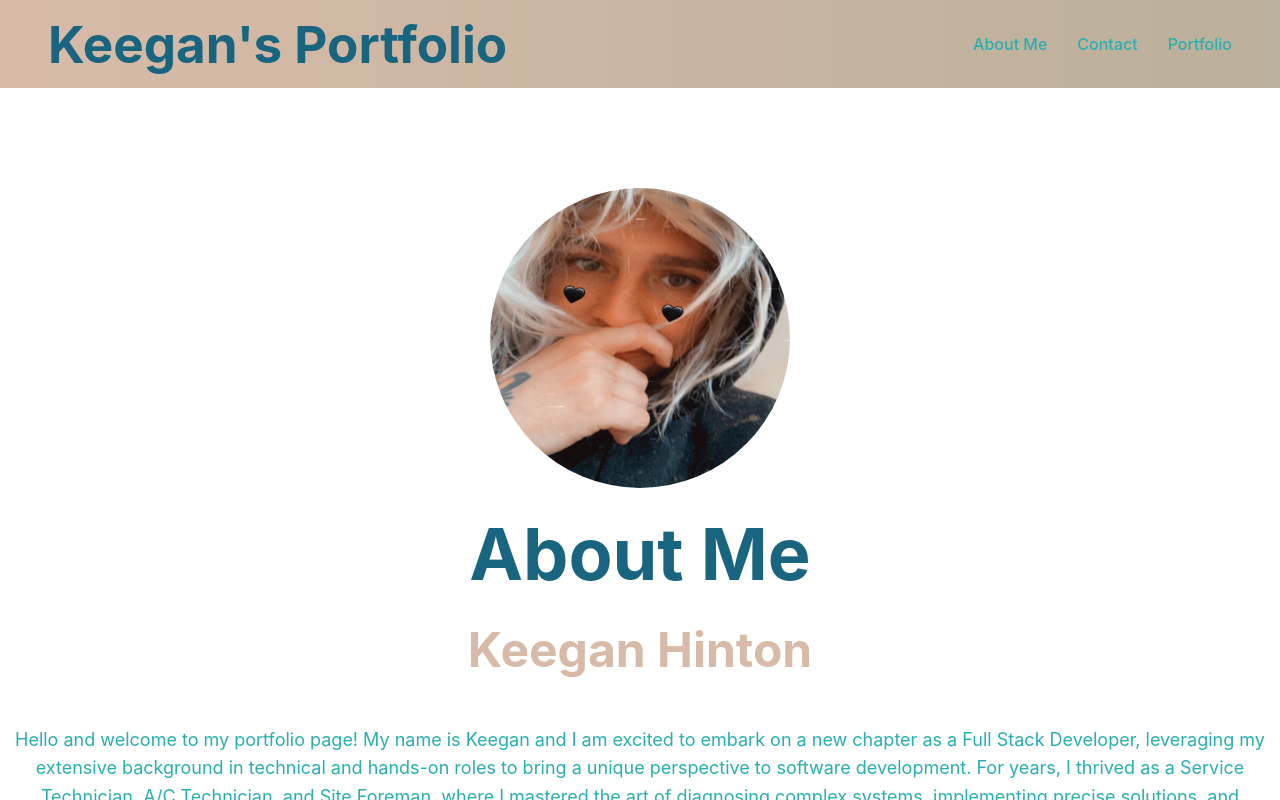
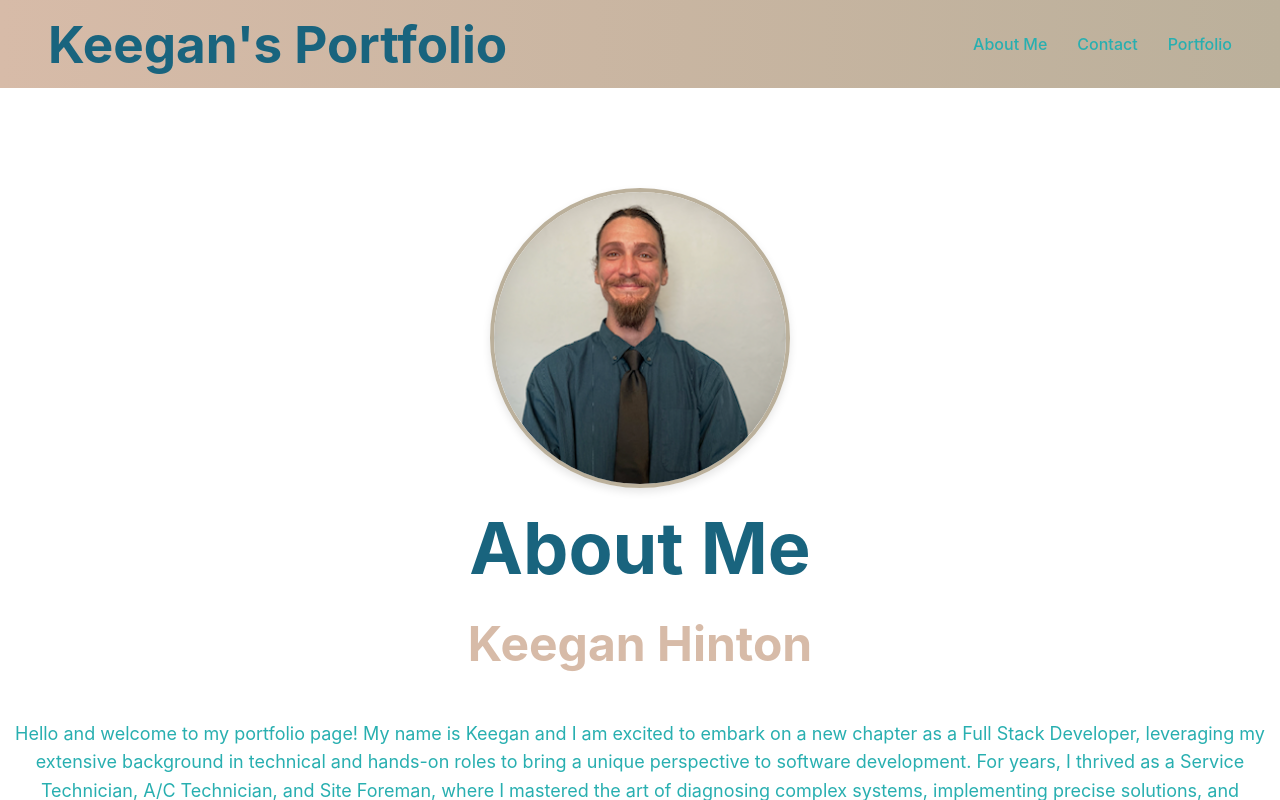
Before and after one commit to soibun-sol/React-Portfolio-Page, a React (Vite) app in the folder portfolio/: page / in a window 1280 px wide. Built offline with nearby package versions, Linux system fonts and the light colour scheme.

Commit message:
new portfolio picture and fixed css issues

```diff
--- a/portfolio/src/pages/about.jsx
+++ b/portfolio/src/pages/about.jsx
@@ -1,5 +1,5 @@
 import React from 'react'
-import myImage from '../assets/image.png'
+import myImage from '../assets/Preview.png'
 import '../styles/about.css'
 
 function About() {
--- a/portfolio/src/styles/about.css
+++ b/portfolio/src/styles/about.css
@@ -26,9 +26,12 @@
     width: 300px;
     height: 300px;
     border-radius: 50%;
-    margin: 0 auto;
-    margin-bottom: 20px;
-  }
+    margin: 0 auto 20px;
+    object-fit: cover;
+    border: 4px solid var(--primary-color); /* Optional decorative border */
+    box-shadow: 0 4px 8px rgba(0,0,0,0.1); /* Subtle shadow */
+    display: block; /* Ensures margin:auto works properly */
+}
 
   .skills {
     list-style-type: none;
```
Also changed, not shown: portfolio/src/assets/Preview.png (added).
